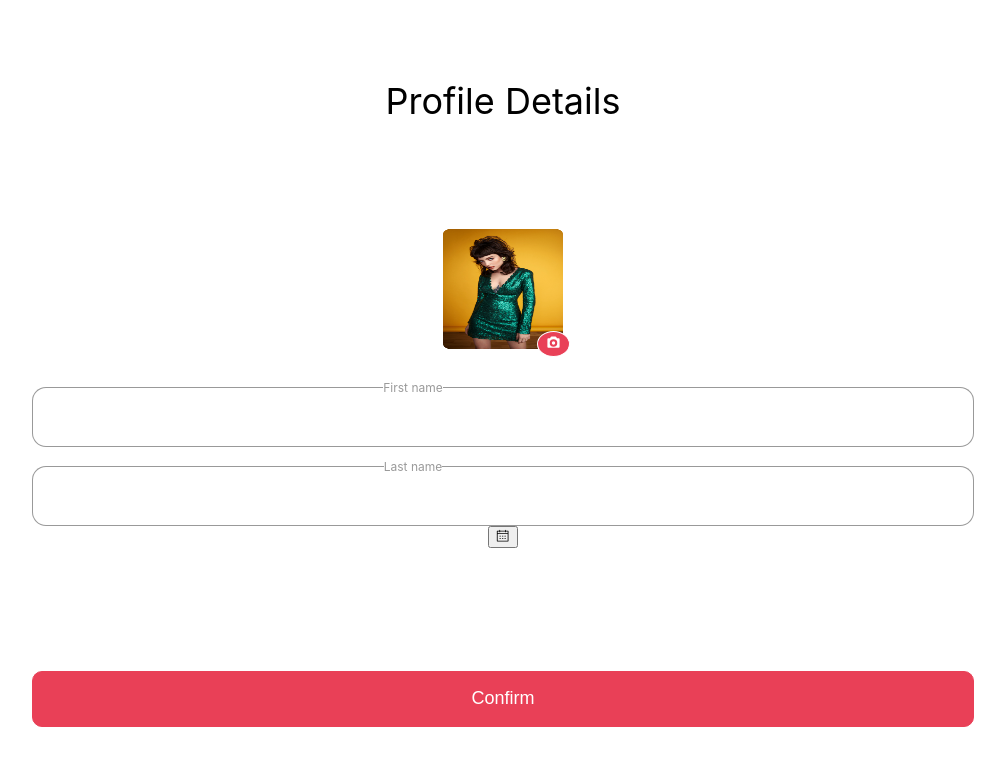
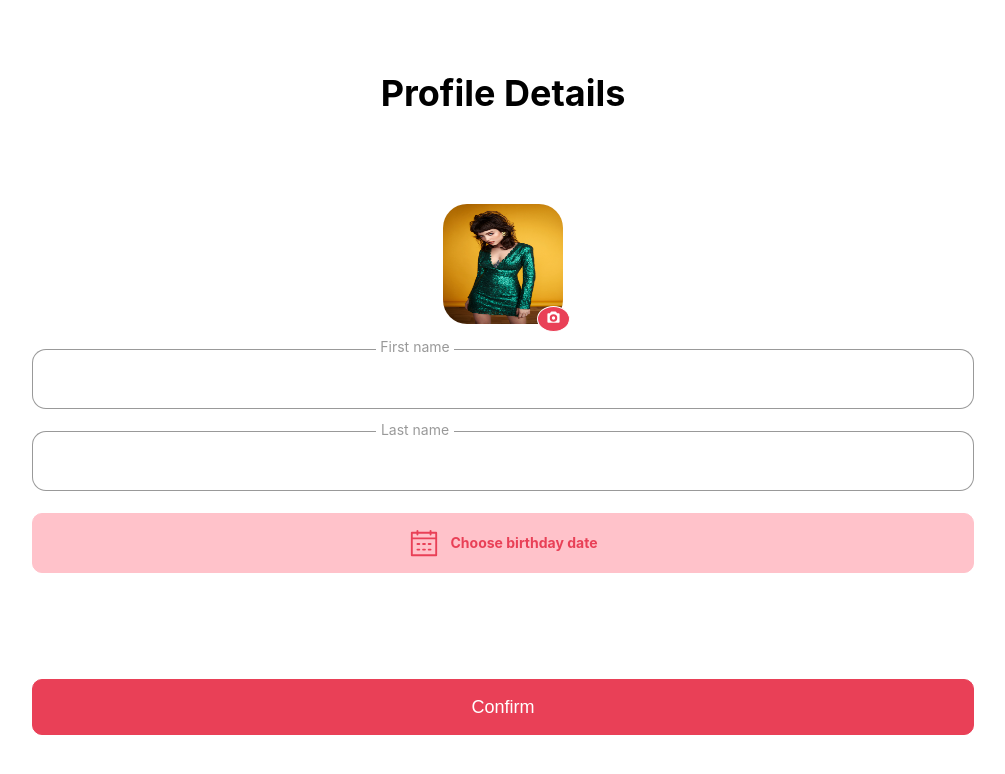
Before and after one commit to ViniTkL/Dating-App-project, a Vue app: page /profile-details in a window 1280 px wide. Shown: the top 774 px of the page, without its empty margins (137-1142 px from the left). Built offline with nearby package versions, Linux system fonts and the light colour scheme.

Commit message:
Adicionada o calendario

```diff
--- a/src/views/ProfileDetailsView.vue
+++ b/src/views/ProfileDetailsView.vue
@@ -1,10 +1,17 @@
 <script setup>
 import ButtonComponent from '@/components/ui-components/ButtonComponent.vue';
 import { ref } from 'vue';
-import { Calendar, CameraFilled } from "@element-plus/icons-vue"
+import { Calendar, CameraFilled, DArrowLeft, ArrowLeftBold, ArrowRightBold, DArrowRight } from "@element-plus/icons-vue"
 
 const firstName = ref('');
 const lastName = ref('');
+const bdayDate = ref(new Date());
+const calendar = ref('')
+const isCalendarOpen = ref(false)
+
+const selectDate = (val) => {
+    calendar.value.selectDate(val)
+}
 
 const onConfirm = () => {
     if(firstName.value.length === 0 || lastName.value.length ===0 ){
@@ -14,24 +21,55 @@ const onConfirm = () => {
 </script>
 
 <template>
-    <main class="profile-detail-container">
+<main>
+    <form class="profile-detail-container" :class="{unfocused: isCalendarOpen}">
             <h2>Profile Details</h2>
             <div class="user-profile-picture">
                 <img class="user-image"  src="../assets/onboard-image-03.png" alt="foto">
                 <label for="user-image"><el-icon><CameraFilled /></el-icon></label>
                 <input type="file" name="user-image" id="user-image">
             </div>
-            <div class="profile-info">
+            <div class="profile-info" >
                 <label for="first-name">First name</label>
                 <input type="text" name="first-name" id="first-name" v-model="firstName" required>
 
                 <label for="last-name">Last name</label>
                 <input type="text" name="last-name" id="last-name" v-model="lastName"  required>
 
-                <button><el-icon><Calendar /></el-icon></button>
+                <div class="bday-btn" @click="isCalendarOpen = true" >
+                    <el-icon :size="30"><Calendar /></el-icon>
+                    <span>Choose birthday date</span>
+                </div>
+
             </div>
+            <div class="calendar-container" v-if="isCalendarOpen">
+                        <el-calendar ref="calendar" v-model="bdayDate" >
+                            <template #header="{ date }">
+                                <span>Birthday</span>
+                            <el-button-group>
+                                <el-button size="small" @click="selectDate('prev-year')">
+                                    <el-icon><DArrowLeft /></el-icon>
+                                </el-button>
+                                <el-button size="small" @click="selectDate('prev-month')">
+                                    <el-icon><ArrowLeftBold /></el-icon>
+                                </el-button>
+                                <el-button size="small"><span>{{ date }}</span></el-button>
+
+                                <el-button size="small" @click="selectDate('next-month')">
+                                    <el-icon><ArrowRightBold /></el-icon>
+                                </el-button>
+                                <el-button size="small" @click="selectDate('next-year')">
+                                    <el-icon><DArrowRight /></el-icon>
+                                </el-button>
+                            </el-button-group>
+                            </template>
+                        </el-calendar>
+
+                        <ButtonComponent title="Save" @click="isCalendarOpen = false"/>
+                    </div>
             <ButtonComponent title="Confirm" @click="onConfirm()" />
-    </main>
+    </form>
+</main>
 </template>
 
 <style scoped>
@@ -46,7 +84,7 @@ const onConfirm = () => {
 }
 
 .profile-detail-container h2{
-    font-weight: 400;
+    font-weight: 700;
     font-size: 36px;
     text-align: left;
     color:#000000;
@@ -64,6 +102,7 @@ const onConfirm = () => {
 .user-profile-picture .user-image{
     height: 120px;
     width: 120px;
+    border-radius: 24px
 }
 
 .user-profile-picture input{
@@ -97,12 +136,14 @@ const onConfirm = () => {
 
 .profile-info  label{
     color:#00000066;
-    font-size: 12px;
+    font-size: 14px;
     font-weight: 400;
     background-color: #FFFFFF;
     position: relative;
     top: 10px;
-    right: 90px;
+    right: 88px;
+    width: 78px;
+    text-align: center;
 }
 
 .profile-info input{
@@ -116,4 +157,45 @@ const onConfirm = () => {
     font-weight: 400;
 }
 
+.bday-btn{
+    display: flex;
+    flex-flow: row wrap;
+    align-items: center;
+    justify-content: center;
+    gap: 12px;
+    background-color: #ffc2ca;
+    width: 75%;
+    border: 1px solid #ffc2ca;
+    border-radius: 10px;
+    height: 60px;
+    margin-top: 22px;
+    padding: 10px;
+    color: #E94057;
+}
+
+.bday-btn span{
+    font-weight: 700;
+    font-size: 14px;
+}
+
+.calendar-container{
+    display: flex;
+    flex-flow: column wrap;
+    align-items: center;
+    position: fixed;
+    bottom: 0px;
+    background: #FFFFFF;
+    padding: 8px;
+    border-top-left-radius: 26px;
+    border-top-right-radius: 26px;
+}
+
+.calendar-container .el-calendar{
+    color: #E94057;
+}
+
+.unfocused{
+    background: #555555;
+}
+
 </style>
```
